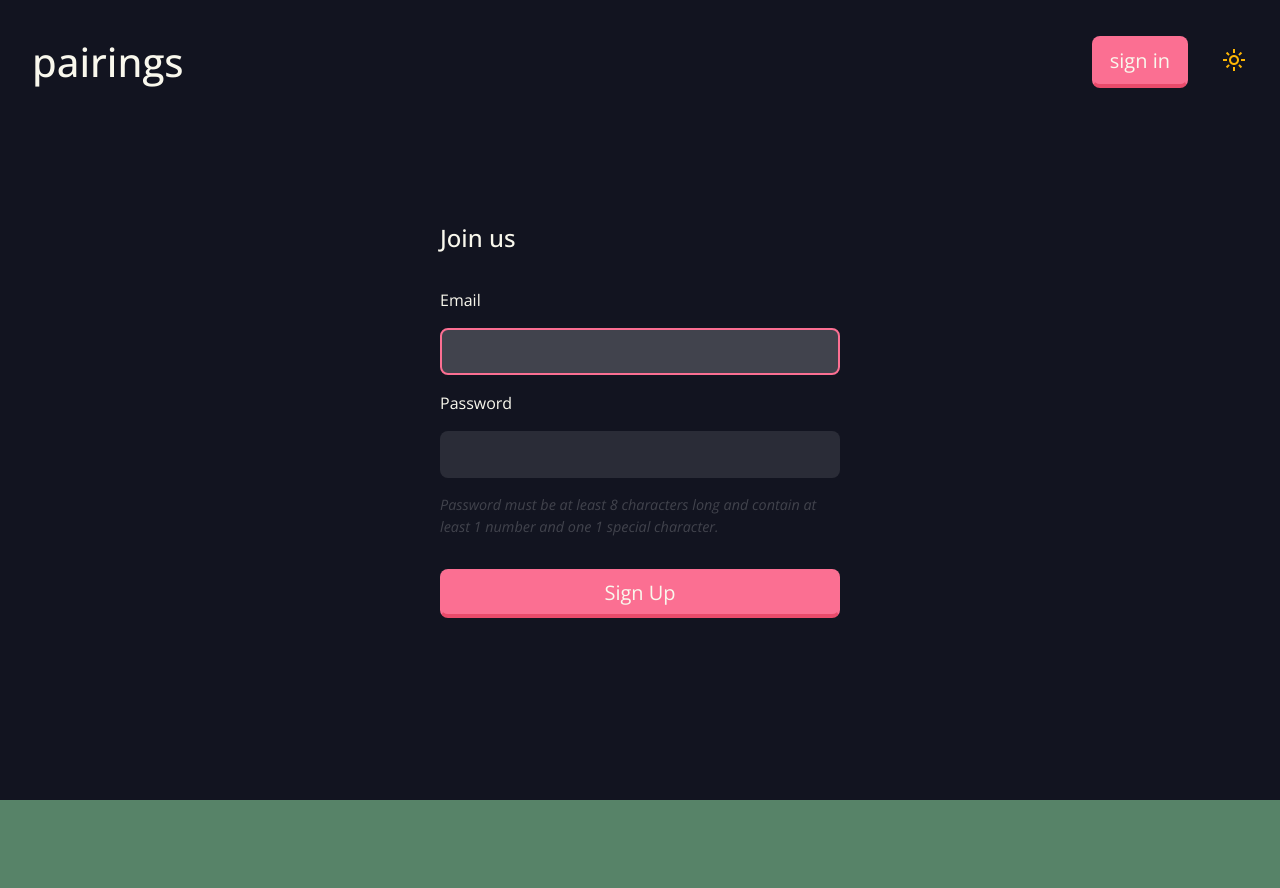
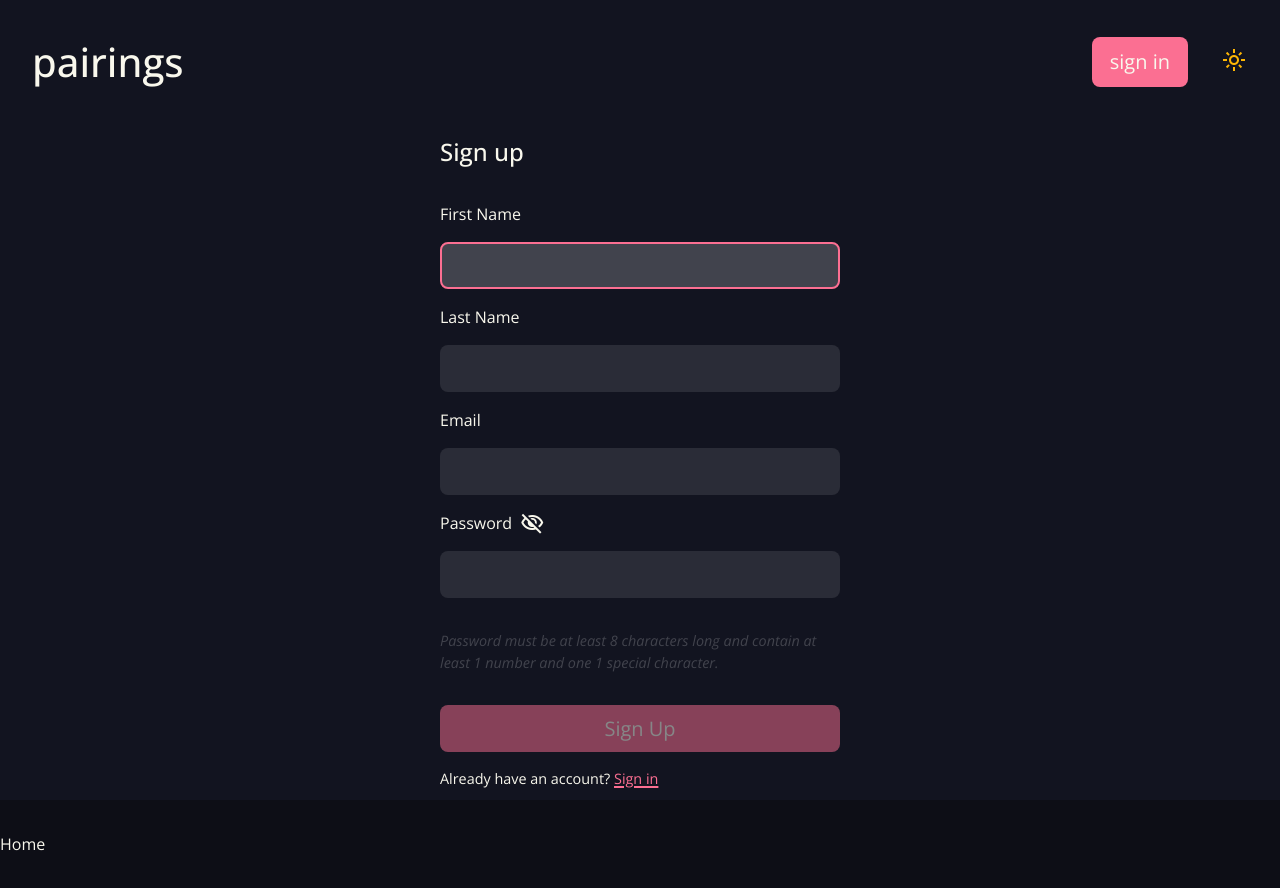
Before and after one commit to mreed4/pairing, a React (Vite) app: page /sign-up in a window 1280 px wide. Before the commit the page ends 800 px from the top, so only its background shows below. Built offline with nearby package versions, Linux system fonts and the light colour scheme.

Commit message:
Fun with forms

```diff
--- a/src/Components/App.jsx
+++ b/src/Components/App.jsx
@@ -24,6 +24,9 @@ function App() {
           <Route path="*" element={<h2>Not Found</h2>} />
         </Routes>
       </main>
+      <footer>
+        <Link to="/">Home</Link>
+      </footer>
     </div>
   );
 }
--- a/src/Components/Pages/SignInPage.jsx
+++ b/src/Components/Pages/SignInPage.jsx
@@ -22,7 +22,7 @@ export default function SignInPage() {
   return (
     <div id="sign-in-page" className="app-page fade-in">
       <div>
-        <h2>Come on in</h2>
+        <h2>Sign in</h2>
         <form onSubmit={handleSignIn}>
           <label htmlFor="email">Email</label>
           <input type="email" id="email" autoComplete="email" ref={emailRef} />
@@ -32,7 +32,12 @@ export default function SignInPage() {
           <button type="submit" className="button pink">
             Sign In
           </button>
-          <Link to="/sign-up">Create an account</Link>
+          <p className="helper italic right">
+            <Link to="/forgot-password">Forgot password?</Link>
+          </p>
+          <p className="helper white">
+            New to Pairings? <Link to="/sign-up">Create an account</Link>
+          </p>
         </form>
       </div>
     </div>
--- a/src/Components/Pages/SignUpPage.jsx
+++ b/src/Components/Pages/SignUpPage.jsx
@@ -1,11 +1,47 @@
-import { useContext, useEffect, useRef } from "react";
+import { useContext, useEffect, useRef, useState } from "react";
 import { AppContext } from "../Contexts/AppContext";
+import { Link } from "react-router-dom";
 
 import "../../assets/css/SignUpPage.css";
 
 export default function SignUpPage() {
   const { theme } = useContext(AppContext);
+
+  const firstNameRef = useRef();
+  const lastNameRef = useRef();
   const emailRef = useRef();
+  const passwordRef = useRef();
+
+  const [isDisabled, setIsDisabled] = useState(true); // [true, function(){}
+  const [capsLock, setCapsLock] = useState(null);
+  const [visble, setVisble] = useState(false); // [true, function(){}
+
+  function checkCapsLock(e) {
+    const capsLock = e.getModifierState("CapsLock");
+    if (capsLock) {
+      // console.log("Caps Lock is on");
+      setCapsLock(true);
+    } else {
+      // console.log("Caps Lock is off");
+      setCapsLock(false);
+    }
+  }
+
+  function togglePasswordVisibility() {
+    setVisble(!visble);
+  }
+
+  const capsLockIcon = capsLock ? "visble" : "hidden";
+
+  const passwordRegex = /^(?=.*[0-9])(?=.*[!@#$%^&*])[a-zA-Z0-9!@#$%^&*]{8,}$/;
+
+  function checkFields(event) {
+    event.preventDefault();
+    const allFields = [firstNameRef, lastNameRef, emailRef, passwordRef];
+    const allFieldsAreFilled = allFields.every((field) => field.current.value !== "");
+    const passwordIsValid = passwordRegex.test(passwordRef.current.value);
+    setIsDisabled(!allFieldsAreFilled || !passwordIsValid);
+  }
 
   function handleSignUp(e) {
     e.preventDefault();
@@ -13,25 +49,56 @@ export default function SignUpPage() {
   }
 
   useEffect(() => {
-    emailRef.current.focus();
+    firstNameRef.current.focus();
   }, [theme]);
+
+  useEffect(() => {
+    window.addEventListener("keydown", checkCapsLock);
+
+    return () => {
+      window.removeEventListener("keydown", checkCapsLock);
+    };
+  }, []);
 
   return (
     <div id="sign-up-page" className="app-page fade-in">
       <div>
-        <h2>Join us</h2>
-        {/* <p>Create a new account</p> */}
+        <h2>Sign up</h2>
         <form onSubmit={handleSignUp}>
+          <label htmlFor="first-name">First Name</label>
+          <input type="text" id="first-name" autoComplete="given-name" ref={firstNameRef} onChange={checkFields} />
+          <label htmlFor="last-name">Last Name</label>
+          <input type="text" id="last-name" autoComplete="family-name" ref={lastNameRef} onChange={checkFields} />
           <label htmlFor="email">Email</label>
-          <input type="email" id="email" autoComplete="email" ref={emailRef} />
-          <label htmlFor="password">Password</label>
-          <input type="password" id="password" autoComplete="new-password" />
+          <input type="email" id="email" autoComplete="email" ref={emailRef} onChange={checkFields} />
+          <label htmlFor="password" className="password-label">
+            Password{" "}
+            <span className="material-symbols-outlined visibility-icon" onClick={togglePasswordVisibility}>
+              {visble ? "visibility" : "visibility_off"}
+            </span>{" "}
+            <span
+              className={`material-symbols-outlined capslock-icon ${capsLockIcon}`}
+              title={capsLock ? "Caps Lock is on" : "Caps Lock is off"}>
+              keyboard_capslock_badge
+            </span>
+          </label>
+          <input
+            type={visble ? "text" : "password"}
+            id="password"
+            autoComplete="new-password"
+            ref={passwordRef}
+            pattern={passwordRegex}
+            onChange={checkFields}
+          />
           <p className="helper italic">
             Password must be at least 8 characters long and contain at least 1 number and one 1 special character.
           </p>
-          <button type="submit" className="button pink">
+          <button type="submit" className="button pink" disabled={isDisabled}>
             Sign Up
           </button>
+          <p className="helper white">
+            Already have an account? <Link to="/sign-in">Sign in</Link>
+          </p>
         </form>
       </div>
     </div>
--- a/src/Components/Pages/StartPage.jsx
+++ b/src/Components/Pages/StartPage.jsx
@@ -76,6 +76,10 @@ export default function StartPage() {
       <section id="pricing">
         <div>
           <h2>Pricing</h2>
+          <p>Pairings is free to use.</p>
+        </div>
+        {/* <div>
+          <h2>Pricing</h2>
           <div className="pricing-plans">
             <div className="pricing-plan-labels">
               <h3>Labels</h3>
@@ -122,7 +126,7 @@ export default function StartPage() {
               </ul>
             </div>
           </div>
-        </div>
+        </div> */}
       </section>
       <section id="sign-up">
         <h2>Sign Up</h2>
--- a/src/assets/css/App.css
+++ b/src/assets/css/App.css
@@ -18,6 +18,9 @@
   --olive-dark: hsl(135, 17%, 38.9%);
   --olive-darker: hsl(135, 17%, 33.9%);
 
+  --darker: hsla(0, 0%, 0%, 0.3);
+  --darkest: hsla(0, 0%, 0%, 0.6);
+
   color-scheme: light dark;
   color: var(--white);
   background: var(--olive);
@@ -31,9 +34,45 @@
   transition: color 125ms ease-out, background 125ms ease-out;
 }
 
+main > div {
+  min-height: calc(100vh - 124px);
+}
+
+main:has(#sign-up-page),
+main:has(#sign-in-page) {
+  display: flex;
+  flex-direction: column;
+  justify-content: center;
+  align-items: center;
+
+  margin-top: -32px;
+}
+
+main:has(#sign-up-page) > div,
+main:has(#sign-in-page) > div {
+  display: flex;
+  flex-direction: column;
+  justify-content: center;
+  align-items: center;
+}
+
 h1 {
   font-size: 2.5rem;
   font-weight: 700;
+}
+
+footer {
+  flex: 1;
+  padding: 2rem 0;
+  /* border-radius: 1rem 1rem 0 0; */
+}
+
+.light-theme footer {
+  background: var(--darkest);
+}
+
+.dark-theme footer {
+  background: var(--darker);
 }
 
 .app {
@@ -41,6 +80,10 @@ h1 {
   display: flex;
   flex-direction: column;
   justify-content: flex-start;
+}
+
+.app-page {
+  height: 100%;
 }
 
 .light-theme {
@@ -84,9 +127,14 @@ h1 {
 
 .button.pink {
   background-color: var(--pink);
-  border-bottom: 4px solid var(--pink-darkest);
+  /* border-bottom: 4px solid var(--pink-darkest); */
   color: var(--white);
   display: block;
+}
+
+form button + p {
+  margin-top: 2rem;
+  font-size: 0.9rem;
 }
 
 input {
@@ -160,8 +208,50 @@ input:focus {
   color: var(--green);
 }
 
+.white {
+  color: var(--white) !important;
+}
+
 .italic {
   font-style: italic;
+}
+
+.right {
+  text-align: right;
+}
+
+.helper {
+  margin-top: 1rem;
+  font-size: 0.9rem;
+  color: var(--olive-darker);
+}
+
+.serif {
+  font-family: "Libre Baskerville", serif;
+}
+
+.hidden {
+  visibility: hidden;
+}
+
+.visible {
+  visibility: visible;
+}
+
+.dark-theme p.helper {
+  color: hsla(0, 0%, 100%, 0.2);
+}
+
+.helper a {
+  /* text-decoration: underline; */
+  text-underline-offset: 2px;
+}
+
+.helper.white a {
+  color: var(--pink);
+  text-decoration: underline;
+  text-decoration-color: var(--pink);
+  text-decoration-thickness: 2px;
 }
 
 @keyframes fadeIn {
--- a/src/assets/css/SignInPage.css
+++ b/src/assets/css/SignInPage.css
@@ -1,13 +1,13 @@
 #sign-in-page {
-  display: flex;
+  /* display: flex;
   flex-direction: column;
-  justify-content: flex-start;
+  justify-content: center;
   align-items: center;
+  padding: 2rem 0 8rem; */
 }
 
 #sign-in-page > div {
   width: 400px;
-  margin-top: 4rem;
 }
 
 #sign-in-page h2 {
--- a/src/assets/css/SignUpPage.css
+++ b/src/assets/css/SignUpPage.css
@@ -1,13 +1,33 @@
 #sign-up-page {
+  /* display: flex;
+  flex-direction: column;
+  justify-content: center;
+  align-items: center; */
+}
+
+.password-label {
   display: flex;
-  flex-direction: column;
+  align-items: center;
   justify-content: flex-start;
-  align-items: center;
+  flex-direction: row;
+}
+
+.capslock-icon {
+  color: var(--olive-darker);
+}
+
+.dark-theme .capslock-icon {
+  color: hsla(0, 0%, 100%, 0.2);
+}
+
+.visibility-icon {
+  user-select: none;
+  cursor: pointer;
+  margin: 0 0.5rem;
 }
 
 #sign-up-page > div {
   width: 400px;
-  margin-top: 4rem;
 }
 
 #sign-up-page h2 {
@@ -18,6 +38,7 @@
   margin-bottom: 1rem;
 }
 
+#sign-up-page input[type="text"],
 #sign-up-page input[type="email"],
 #sign-up-page input[type="password"] {
   margin-bottom: 1rem;
@@ -33,12 +54,11 @@
   margin-top: 2rem;
 }
 
-p.helper {
-  /* margin-top: 1rem; */
-  font-size: 0.9rem;
-  color: var(--olive-darker);
+#sign-up-page div + p.helper {
+  margin-top: 0;
 }
 
-.dark-theme p.helper {
-  color: hsla(0, 0%, 100%, 0.2);
+#sign-up-page button[type="submit"]:disabled {
+  opacity: 0.5;
+  cursor: default;
 }
```
